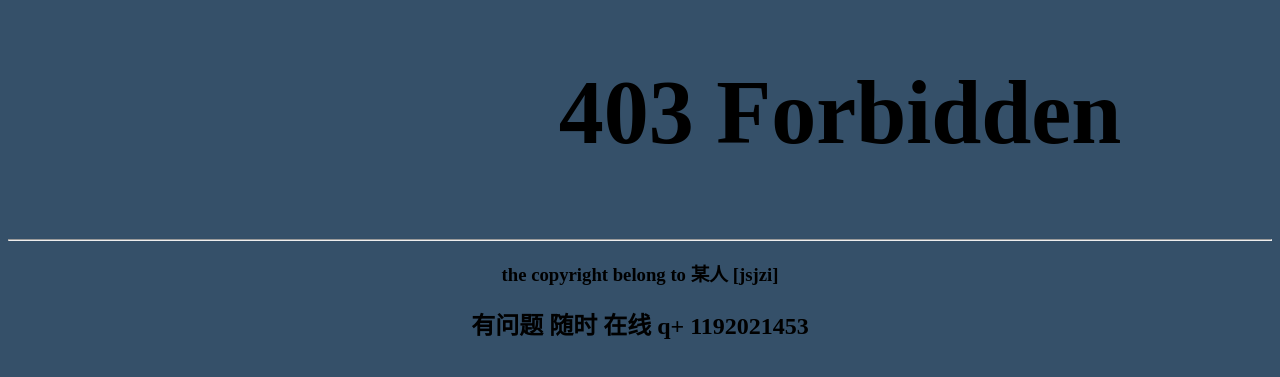
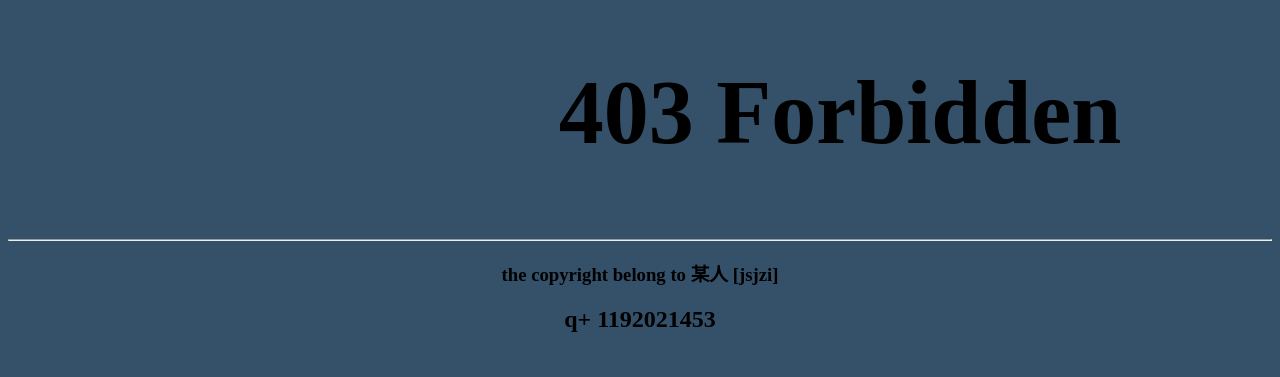
Before and after one commit to ZQG-er/ZQG-er.github.io, a plain HTML site: page index.html in a window 1280 px wide. Shown: the part 277-654 px from the top of the page. Drawn offline with Linux system fonts and the light colour scheme.

Commit message:
修改
修改了

```diff
--- a/index.html
+++ b/index.html
@@ -27,7 +27,7 @@
  <div class="style1"><h2><center>403 Forbidden</center></h2></div>
     <hr/>
     <center><h3>the copyright belong to 某人 [jsjzi]</h3></center>
-    <center><h2> 有问题 随时 在线 q+ 1192021453</h2></center>
+    <center><h2>  q+ 1192021453</h2></center>
 
 
 
```
